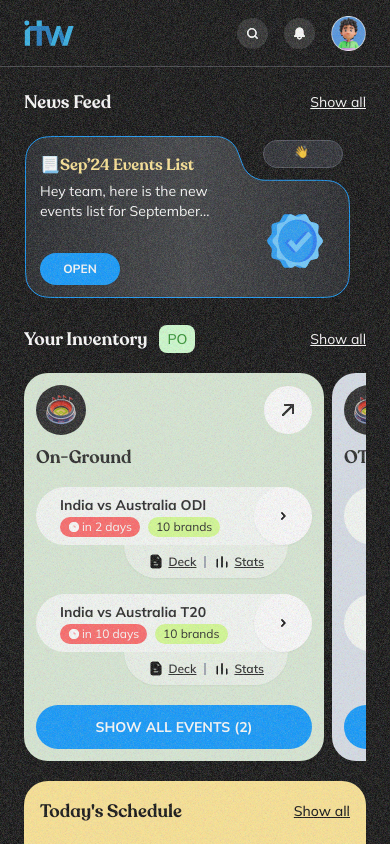
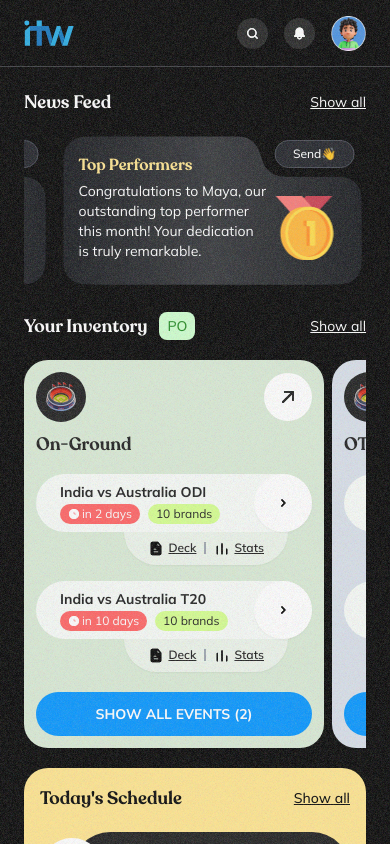
Before and after one commit to sourabh-31/itw-crm, a Next.js app: page / in a window 390 px wide. Shown: the top 844 px of the page. Built offline with nearby package versions, Linux system fonts and the light colour scheme.

Commit message:
ADDED: carousle effect for news feed

```diff
--- a/src/app/(dashboard)/layout.tsx
+++ b/src/app/(dashboard)/layout.tsx
@@ -3,7 +3,7 @@ import Header from "@/components/shared/Header";
 import Sidebar from "@/components/shared/Sidebar";
 
 const NoiseOverlay = () => (
-  <div className="pointer-events-none fixed inset-0 z-50 opacity-40 sm:opacity-20">
+  <div className="pointer-events-none fixed inset-0 z-50 opacity-30 sm:opacity-20">
     <svg xmlns="http://www.w3.org/2000/svg" width="100%" height="100%">
       <filter id="noiseFilter">
         <feTurbulence type="fractalNoise" baseFrequency="2.4" />
--- a/src/components/dashboard/NewsFeed.tsx
+++ b/src/components/dashboard/NewsFeed.tsx
@@ -1,59 +1,70 @@
 "use client";
 
 import { useEffect, useRef, useState } from "react";
-
 import { NewsFeedData } from "@/data/home.data";
-
 import Container from "../shared/Container";
 import Feed from "../shared/Feed";
 import FeedSkeleton from "../shared/FeedSkeleton";
 
 export default function NewsFeed() {
   const containerRef = useRef<HTMLDivElement | null>(null);
-  const [numOfFeedsToShow, setNumOfFeedsToShow] = useState(0);
+  const [numOfFeedsToShow, setNumOfFeedsToShow] = useState(1);
   const [isMounted, setIsMounted] = useState(false);
+  const [windowWidth, setWindowWidth] = useState(0);
 
   const calculateFeedsToShow = () => {
     if (containerRef.current) {
       const containerWidth = containerRef.current.offsetWidth;
       const feedWidth = 327 + 20; // width of a feed item + gap
-      const feedsToShow = Math.max(1, Math.floor(containerWidth / feedWidth));
-      return feedsToShow;
+      return Math.max(1, Math.floor(containerWidth / feedWidth));
     }
-    return 1; // Fallback
+    return 1;
   };
 
+  // Handle window resize
+  useEffect(() => {
+    const handleResize = () => {
+      setWindowWidth(window.innerWidth);
+    };
+    handleResize();
+    window.addEventListener("resize", handleResize);
+
+    // Remove event listener on cleanup
+    return () => window.removeEventListener("resize", handleResize);
+  }, []);
+
+  // Handle num of feed visibility
   useEffect(() => {
     const updateFeedsToShow = () => {
-      const feedsToShow = calculateFeedsToShow();
+      const feedsToShow =
+        windowWidth >= 640 ? calculateFeedsToShow() : NewsFeedData.length;
       setNumOfFeedsToShow(feedsToShow);
     };
 
-    // Initial calculation
     updateFeedsToShow();
     setIsMounted(true);
 
-    // Use ResizeObserver for more reliable width changes detection
     const resizeObserver = new ResizeObserver(updateFeedsToShow);
     if (containerRef.current) {
       resizeObserver.observe(containerRef.current);
     }
 
-    // Cleanup
     return () => {
       if (containerRef.current) {
         resizeObserver.unobserve(containerRef.current);
       }
     };
-  }, []);
+  }, [windowWidth]);
 
   return (
     <Container
       name="News Feed"
       className="bg-transparent p-0 text-white"
       linkClassName="font-normal"
+      isSwiper={windowWidth <= 640}
+      autoplay
     >
-      <div className="flex w-full flex-wrap gap-[20px]" ref={containerRef}>
+      <div className="flex w-full flex-wrap sm:gap-[20px]" ref={containerRef}>
         {!isMounted ? (
           <FeedSkeleton />
         ) : (
--- a/src/components/shared/Container.tsx
+++ b/src/components/shared/Container.tsx
@@ -6,7 +6,7 @@ import "swiper/css/free-mode";
 import Link from "next/link";
 import type { ReactNode } from "react";
 import React from "react";
-import { FreeMode } from "swiper/modules";
+import { Autoplay, FreeMode } from "swiper/modules";
 import { Swiper, SwiperSlide } from "swiper/react";
 
 import { cn } from "@/lib/utils";
@@ -21,6 +21,7 @@ interface ContainerPropsType {
   linkClassName?: string;
   isEmpty?: boolean;
   isSwiper?: boolean;
+  autoplay?: boolean;
 }
 
 export default function Container({
@@ -33,7 +34,21 @@ export default function Container({
   linkClassName,
   isEmpty = false,
   isSwiper = false,
+  autoplay = false,
 }: ContainerPropsType) {
+  const swiperOptions = autoplay
+    ? {
+        modules: [FreeMode, Autoplay],
+        autoplay: {
+          delay: 500,
+          disableOnInteraction: false,
+        },
+        speed: 5000,
+      }
+    : {
+        modules: [FreeMode],
+      };
+
   return (
     <div className={cn("rounded-3xl bg-primary-300 p-4", className)}>
       {/* Container Heading */}
@@ -68,14 +83,10 @@ export default function Container({
           <Swiper
             slidesPerView="auto"
             freeMode
-            pagination={{
-              clickable: true,
-            }}
             className="mySwiper"
-            modules={[FreeMode]}
+            {...swiperOptions}
           >
             {React.Children.map(children, (child, index) => (
-              // eslint-disable-next-line react/no-array-index-key
               <SwiperSlide key={index} className="mr-2 sm:mr-6">
                 {child}
               </SwiperSlide>
--- a/src/components/shared/Feed.tsx
+++ b/src/components/shared/Feed.tsx
@@ -21,7 +21,6 @@ export default function Feed({
 }: FeedPropsType) {
   const animationContainer = useRef<HTMLDivElement | null>(null);
   const animationInstance = useRef<any>(null);
-  const feedRef = useRef<HTMLDivElement>(null);
 
   useEffect(() => {
     if (animationContainer.current && !animationInstance.current) {
@@ -34,36 +33,6 @@ export default function Feed({
       });
     }
 
-    const feed = feedRef.current;
-    if (feed) {
-      const handleMouseMove = (e: MouseEvent) => {
-        const rect = feed.getBoundingClientRect();
-        const x = e.clientX - rect.left;
-        const y = e.clientY - rect.top;
-
-        const centerX = rect.width / 2;
-        const centerY = rect.height / 2;
-
-        const rotateX = (y - centerY) / 20;
-        const rotateY = (centerX - x) / 20;
-
-        feed.style.transform = `perspective(1000px) rotateX(${rotateX}deg) rotateY(${rotateY}deg) scale3d(1.02, 1.02, 1.02)`;
-      };
-
-      const handleMouseLeave = () => {
-        feed.style.transform =
-          "perspective(1000px) rotateX(0deg) rotateY(0deg) scale3d(1, 1, 1)";
-      };
-
-      feed.addEventListener("mousemove", handleMouseMove);
-      feed.addEventListener("mouseleave", handleMouseLeave);
-
-      return () => {
-        feed.removeEventListener("mousemove", handleMouseMove);
-        feed.removeEventListener("mouseleave", handleMouseLeave);
-      };
-    }
-
     return () => {
       if (animationInstance.current) {
         animationInstance.current.destroy();
@@ -73,11 +42,7 @@ export default function Feed({
   }, [lottieSrc]);
 
   return (
-    <div
-      className="relative z-40 aspect-[325/164] w-full max-w-[327px] transition-transform duration-300 ease-out"
-      ref={feedRef}
-      style={{ transformStyle: "preserve-3d" }}
-    >
+    <div className="relative z-40 aspect-[324/164] w-full max-w-[300px] sm:max-w-[325px] transition-transform duration-300 ease-out sm:mr-0 mr-4">
       <svg
         viewBox="0 0 327 166"
         fill="none"
@@ -115,7 +80,7 @@ export default function Feed({
             attributeName="x"
             from="-100%"
             to="100%"
-            dur="4s"
+            dur="3s"
             repeatCount="indefinite"
           />
         </rect>
--- a/src/styles/globals.css
+++ b/src/styles/globals.css
@@ -59,6 +59,5 @@
 }
 
 .swiper-slide {
-  flex-shrink: 1 !important;
   width: auto !important;
 }
```
